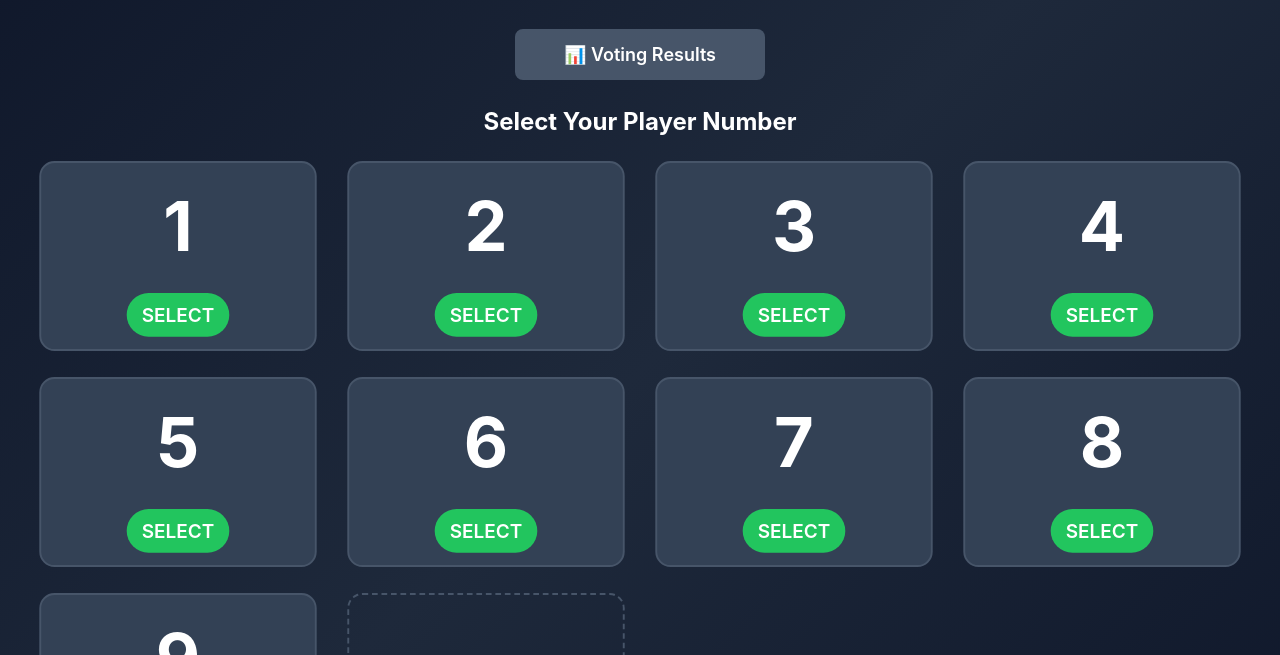
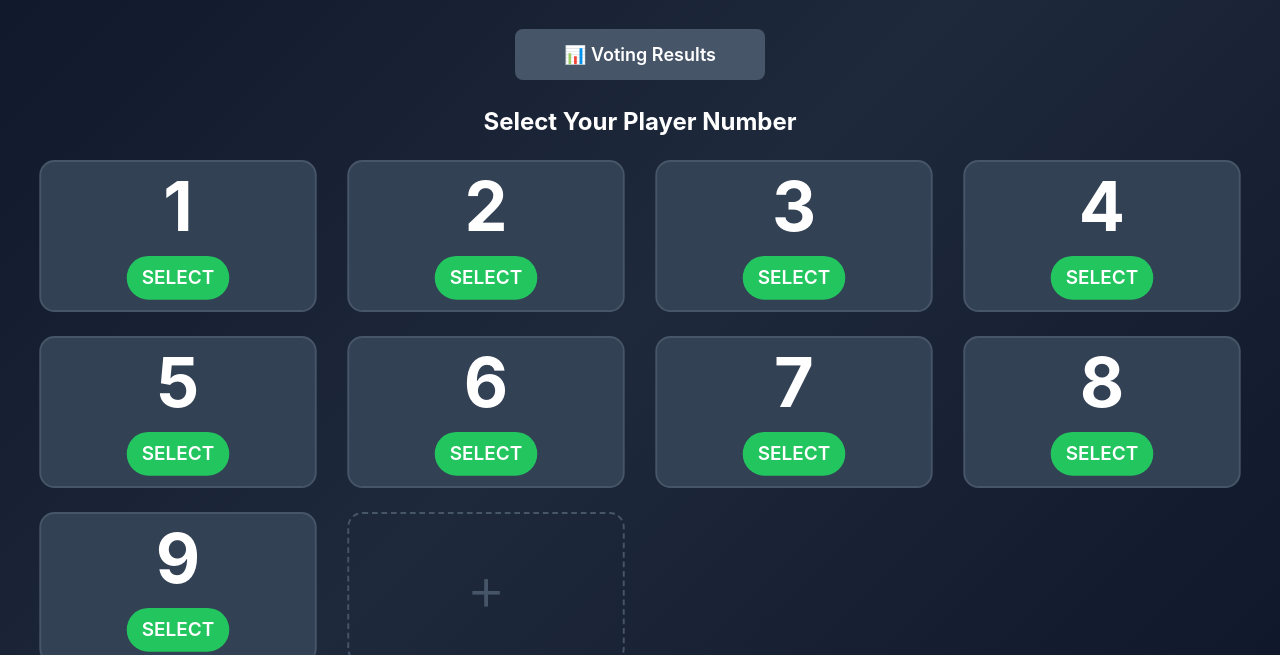
Before and after one commit to jenchewhy/vt, a plain HTML site: page index.html in a window 1280 px wide. Shown: the part 107-762 px from the top of the page. Drawn offline with nearby package versions, Linux system fonts and the light colour scheme; no server answers.

Commit message:
Update index.html

```diff
--- a/index.html
+++ b/index.html
@@ -101,18 +101,18 @@
             flex-direction: column;
             align-items: center;
             justify-content: center;
-            gap: 0;
             cursor: pointer;
             transition: transform 0.2s, background 0.2s;
             transform: scale(0.95);
             min-height: 160px;
-            max-height: 200px;
+            height: 160px;
             position: relative;
+            overflow: visible;
         }
         .player-tile.add-player {
             background: transparent;
             border: 2px dashed #475569;
-            min-height: 160px;
+            height: 160px;
         }
         .player-tile.add-player:hover:not(:disabled) {
             border-color: #22c55e;
@@ -138,6 +138,8 @@
             transition: background 0.2s;
             z-index: 10;
             line-height: 1;
+            padding: 0;
+            margin: 0;
         }
         .delete-btn:hover {
             background: #dc2626;
@@ -173,6 +175,7 @@
             color: white;
             margin-bottom: 1rem;
             flex-shrink: 0;
+            line-height: 1;
         }
         .player-badge {
             background: #22c55e;
@@ -182,6 +185,8 @@
             font-size: 1.25rem;
             font-weight: 600;
             flex-shrink: 0;
+            max-width: 120px;
+            white-space: nowrap;
         }
         .player-badge.white {
             background: white;
@@ -296,6 +301,9 @@
         @media (min-width: 769px) {
             .grid-2 {
                 grid-template-columns: repeat(4, 1fr);
+            }
+            .player-tile {
+                width: 100%;
             }
         }
         .grid-results {
```
